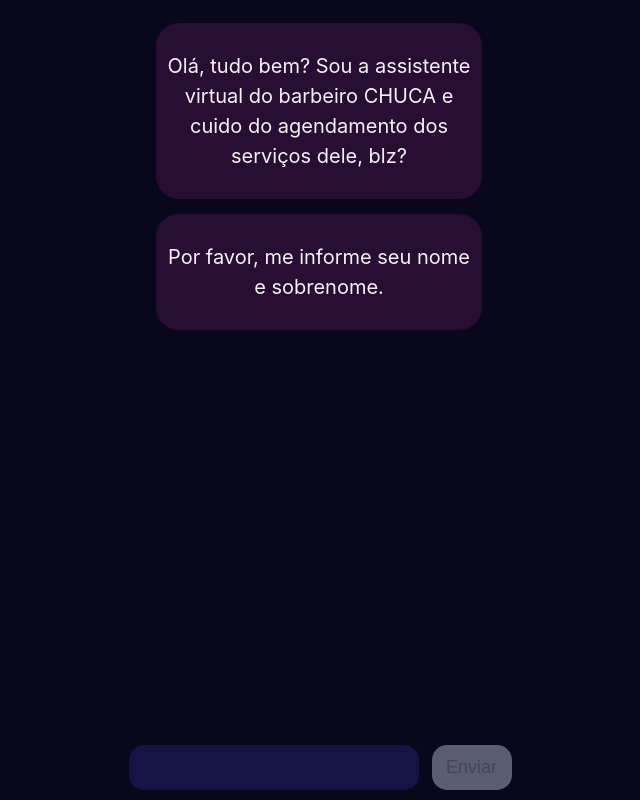
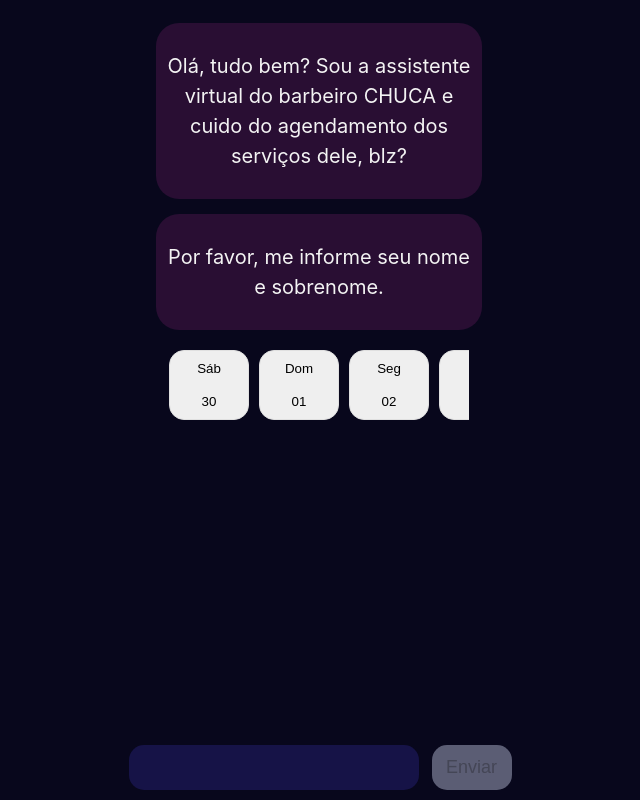
Before and after one commit to JRaamos/Sistema-de-Agendamento, a React (Vite) app in the folder front-end/: page /agendamentos in a window 1280 px wide. Shown: the whole page, without its empty margins (321-961 px from the left). Built offline with nearby package versions, Linux system fonts and the light colour scheme.

Commit message:
feat: ajusta componente de calendario e horario para rederizar a data correta e o valor da hora correta, faltando stylizar

```diff
--- a/front-end/src/App.tsx
+++ b/front-end/src/App.tsx
@@ -3,7 +3,6 @@
 import Agendamentos from "./pages/Agendamentos";
 import AgendamentosProvider from "./context/AgendamentosProvider";
 import { useEffect } from "react";
-import DateRenderer from "./components/testenado";
 
 function App() {
   useEffect(() => {
--- a/front-end/src/components/AppointmentTimes.tsx
+++ b/front-end/src/components/AppointmentTimes.tsx
@@ -17,7 +17,7 @@
       return;
     }
 
-    const dayOfWeek = dayjs(selectedDate.date).format("dddd");
+    const dayOfWeek = dayjs(selectedDate).format("dddd");
 
     const totalDuration = selectedServices.reduce((acc, selectedService) => {
       const serviceInfo = services.find(
@@ -30,11 +30,11 @@
       return acc;
     }, 0);
 
-    const startTime = moment(selectedDate.date).set({ hour: 7, minute: 0 });
-    let endTime = moment(selectedDate.date).set({ hour: 20, minute: 0 });
+    const startTime = moment(selectedDate).set({ hour: 7, minute: 0 });
+    let endTime = moment(selectedDate).set({ hour: 20, minute: 0 });
 
     if (dayOfWeek === "Saturday") {
-      endTime = moment(selectedDate.date).set({ hour: 19, minute: 0 });
+      endTime = moment(selectedDate).set({ hour: 19, minute: 0 });
     }
 
     const times = [];
--- a/front-end/src/components/Calendar.tsx
+++ b/front-end/src/components/Calendar.tsx
@@ -1,8 +1,11 @@
-import React, { useEffect, useState } from "react";
+import React, { useContext, useEffect, useState } from "react";
 import { format, addDays } from "date-fns";
-import ptBR from "date-fns/locale/pt-BR"; // Importe a localização pt-BR
+import ptBR from "date-fns/locale/pt-BR";
+import "../styles/calendar.css";
+import AgendamentosContext from "../context/AgendamentosContext";
 
 const Calendar = () => {
+  const { selectedDate, setSelectedDate } = useContext(AgendamentosContext);
   const currentDate = new Date();
   const [dates, setDates] = useState([]);
 
@@ -10,11 +13,11 @@
     const dayAbbreviations = ["Dom", "Seg", "Ter", "Qua", "Qui", "Sex", "Sáb"];
     const dateList = [];
 
-    for (let i = 0; i < 30; i += 1) {
+    for (let i = 0; i <= 30; i += 1) {
       const date = addDays(currentDate, i);
       const dayIndex = date.getDay();
       const formattedDateName = dayAbbreviations[dayIndex];
-      const formattedDate = format(date, "dd", {
+      const formattedDate = format(date, "dd/MM/yy", {
         locale: ptBR,
       });
 
@@ -24,13 +27,23 @@
     setDates(dateList);
   }, []);
 
+  const handleButtonClick = (dayInfo) => {
+    setSelectedDate(dayInfo);
+  };
+
   return (
-    <div>
+    <div className="date-container msg-bottom">
       {dates.map((dateInfo, index) => (
-        <div key={index}>
-          <div>{dateInfo.dayName}</div>
-          <div>{dateInfo.date}</div>
-        </div>
+        <button
+          key={index}
+          className="dateInfor-container"
+          onClick={() => handleButtonClick(dateInfo.date)}
+        >
+          <div className="rool">
+            <div className="dayName">{dateInfo.dayName}</div>
+            <div className="dateInfor">{dateInfo.date.split("/")[0]}</div>
+          </div>
+        </button>
       ))}
     </div>
   );
--- a/front-end/src/pages/Agendamentos.tsx
+++ b/front-end/src/pages/Agendamentos.tsx
@@ -132,9 +132,9 @@
           <section className="section-mensagem ">
             <section>{<MensagemDate />}</section>
           </section>
-          <section>{<Calendar />}</section>
         </div>
       )}
+      <section>{<Calendar />}</section>
       {selectedDate && (
         <div className="hours">
           <section className="msg-bottom">
--- /dev/null
+++ b/front-end/src/styles/calendar.css
@@ -0,0 +1,26 @@
+.date-container {
+  display: flex;
+  overflow: auto;
+  scroll-snap-type: x mandatory;
+  width: 300px;
+}
+
+.dateInfor-container {
+  border: 1px solid #e0e0e0;
+  border-radius: 15px;
+  display: flex;
+  flex-direction: column;
+  height: 70px;
+  margin: 5px;
+  min-width: 80px;
+  scroll-snap-align: start;
+}
+
+.rool {
+  display: flex;
+  flex-direction: column;
+  height: 100%;
+  justify-content: space-around;
+  object-fit: cover;
+  width: 100%;
+}
```
Also changed, not shown: front-end/src/styles/calendario.css (deleted, +0 -11 lines).
